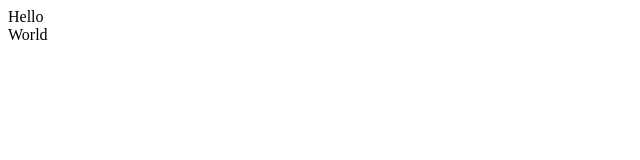
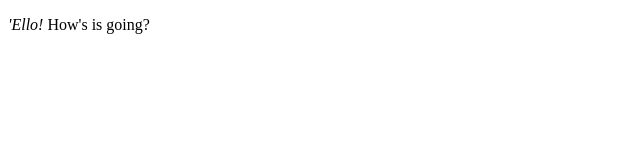
Before and after one commit to ChirpBird/chirpbird.github.io, a plain HTML site: page index.html in a window 1280 px wide. Shown: the whole page, without its empty margins (0-640 px from the left). Drawn offline with Linux system fonts and the light colour scheme.

Commit message:
Update index.html

```diff
--- a/index.html
+++ b/index.html
@@ -1,10 +1,14 @@
 <!DOCTYPE HTML>
 <html>
+
 <head>
     <style>
+        /*css goes here*/
     </style>
 </head>
+
 <body>
-    Hello <br> World
+    <p><em>'Ello!</em> How's is going?</p>
 </body>
+
 </html>
```
